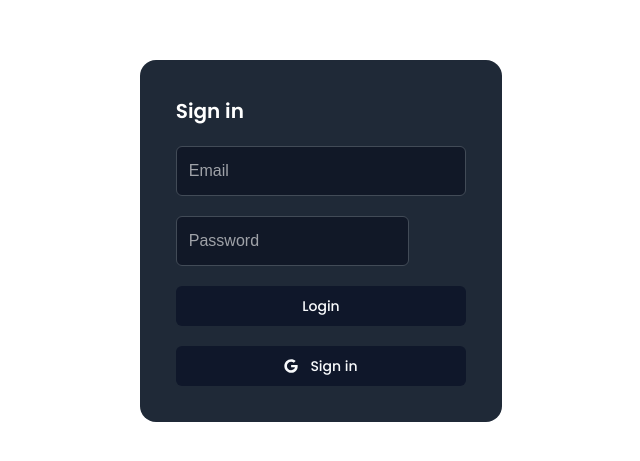
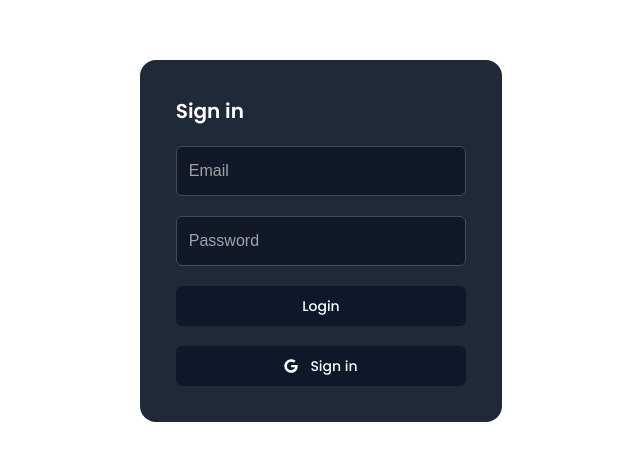
Before and after one commit to Hariharan10202/admin-dashboard, a Next.js app: page /login in a window 1280 px wide. Shown: the part 159-620 px from the top of the page, without its empty margins (319-959 px from the left). Built offline with nearby package versions, Linux system fonts and the light colour scheme; a web font is replaced by a local one.

Commit message:
login changed

```diff
--- /dev/null
+++ b/app/(creds)/login/login.module.css
@@ -0,0 +1,3 @@
+.passwordInput > input {
+  width: 100%;
+}
--- a/app/(creds)/login/page.jsx
+++ b/app/(creds)/login/page.jsx
@@ -11,6 +11,7 @@ import "primereact/resources/themes/lara-dark-cyan/theme.css";
 import "primereact/resources/primereact.min.css";
 import "primeicons/primeicons.css";
 import toast from "react-hot-toast";
+import styles from "./login.module.css";
 
 const Login = () => {
   const [email, setEmail] = useState("");
@@ -39,19 +40,23 @@ const Login = () => {
 
   return (
     <div className="flex h-[100vh] justify-center w-full items-center p-9 text-white">
-      <div className="w-[30%] m-auto flex flex-col gap-y-5 bg-gray-800 p-9 rounded-2xl">
+      <div
+        className={`w-[30%] m-auto flex flex-col gap-y-5 bg-gray-800 p-9 rounded-2xl`}
+      >
         <h1 className="text-[20px] font-bold">Sign in</h1>
         <InputText
           value={email}
           name="email"
           onChange={(e) => setEmail(e.target.value)}
           placeholder="Email"
+          className="w-full"
         />
         <Password
           value={password}
           onChange={(e) => {
             setPassword(e.target.value);
           }}
+          className={styles.passwordInput}
           feedback={false}
           placeholder="Password"
         />
```
